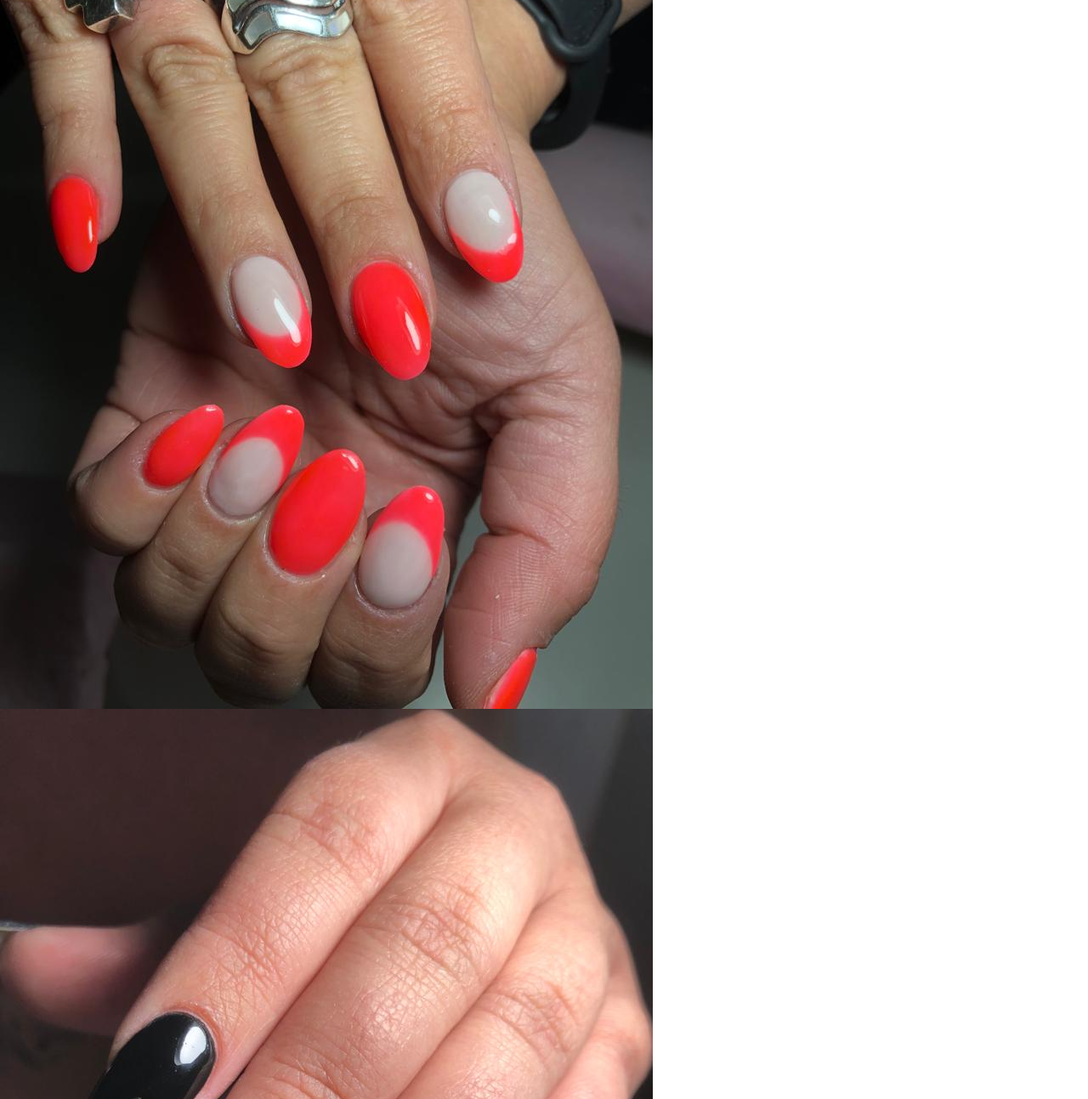
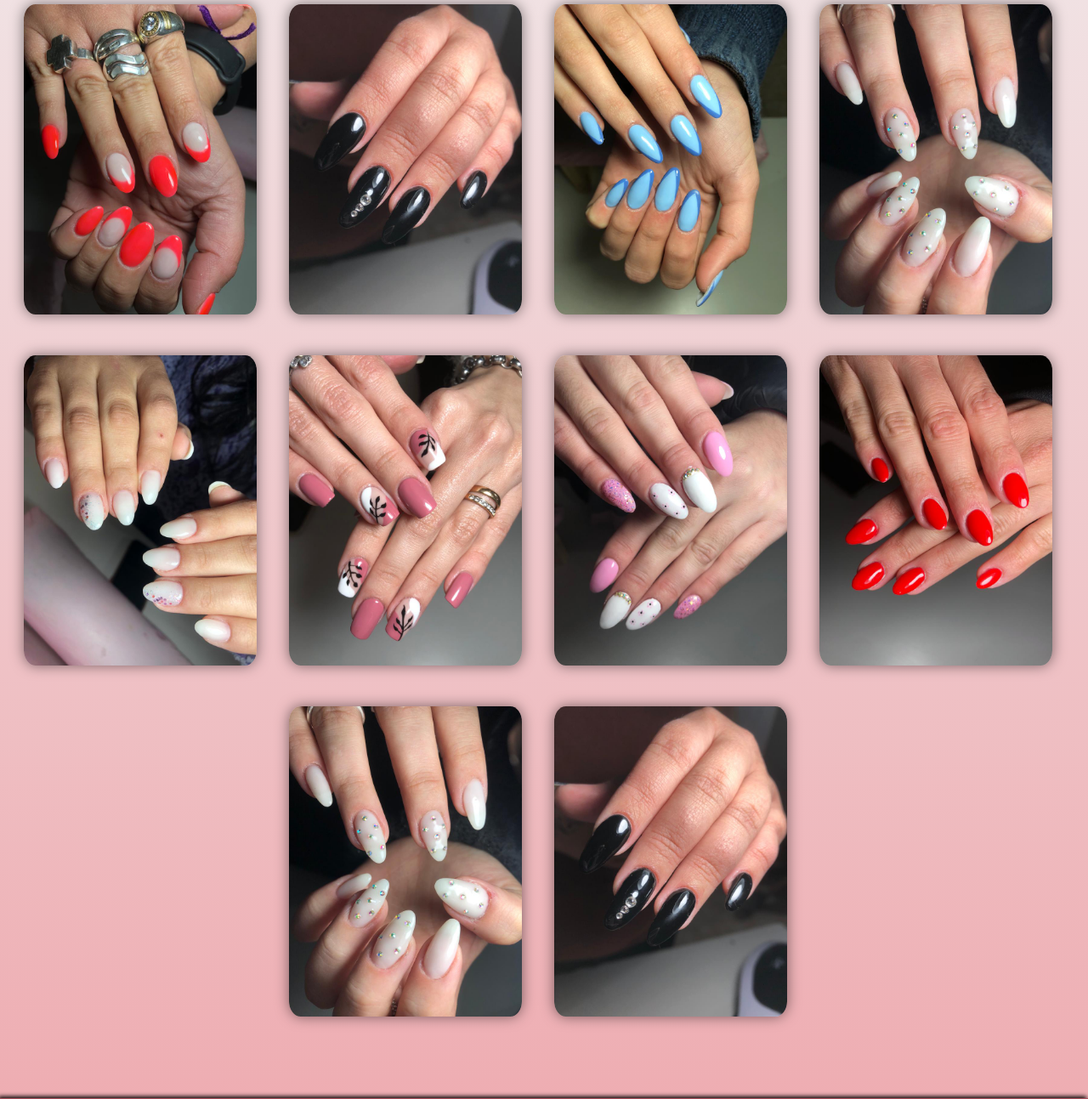
Before and after one commit to sole-arguello/LulyNails, a website: page pages/galeria.html in a window 1280 px wide. Shown: the part 246-1539 px from the top of the page at 85% size. Drawn offline with Linux system fonts and the light colour scheme.

Commit message:
trabajo en galeria aplicando bst

```diff
--- /dev/null
+++ b/SCSS/_contacto.scss
@@ -0,0 +1,3 @@
+.contacto{
+
+}
--- /dev/null
+++ b/SCSS/_galeria.scss
@@ -0,0 +1,19 @@
+.galeria {
+  color: map-get($color-text, text-1);
+  text-shadow: map-get($sombras, sombraText-2);
+  background: map-get($fondos, degrade1);
+  .galeria__title {
+    font-size: 2rem;
+    padding: 5rem 0 2rem 0;
+  }
+  .galeria__box {
+    margin: 0 1rem;
+    .galeria__box--img {
+      .galeria__box--img-img {
+        width: 100%;
+        border-radius: 5%;
+        box-shadow: map-get($sombras, sombraBox-2);
+      }
+    }
+  }
+}
--- a/SCSS/_responsive.scss
+++ b/SCSS/_responsive.scss
@@ -41,6 +41,24 @@
                 font-size: 2rem;
               }
             }
+          }
+        }
+      }
+    }
+  }
+  .galeria {
+    .galeria__title {
+      font-size: 3.5rem;
+      padding: 5rem 0 3rem 0;
+    }
+    .galeria__box {
+      .galeria__box--img {
+        margin: 0 1rem;
+        .galeria__box--img-img {
+          transition: transform 750ms cubic-bezier(0.5, 0, 0.5, 1),
+            opacity 250ms linear;
+          &:hover {
+            transform: scale(1.2);
           }
         }
       }
@@ -154,7 +172,21 @@
       }
     }
   }
+  .galeria {
+    .galeria__title {
+      padding: 5rem 0 3rem 0;
+    }
+    .galeria__box {
+      .galeria__box--img {
+        margin: 0rem;
+        .galeria__box--img-img {
+          width: 95%;
+        }
+      }
+    }
+  }
 }
+
 @include media-breakpoint-up(xxl) {
   .home {
     &__service {
--- a/SCSS/custom.scss
+++ b/SCSS/custom.scss
@@ -13,4 +13,6 @@
 @import "footer";
 @import "servicios";
 @import "nosotros";
+@import "galeria";
+@import "contacto";
 @import "responsive";
--- a/pages/galeria.html
+++ b/pages/galeria.html
@@ -79,17 +79,79 @@
       </nav>
     </header>
 
-    <main class="galeria__container">
-      <h1 class="galeria__titulo">Nuestros trabajos</h1>
-      <div class="galeria__box">
-        <img class="galeria__img" src="../assets/galeria/unias3.jpeg" alt="" />
-        <img class="galeria__img" src="../assets/galeria/unias4.jpeg" alt="" />
-        <img class="galeria__img" src="../assets/galeria/unias5.jpeg" alt="" />
-        <img class="galeria__img" src="../assets/galeria/unias6.jpeg" alt="" />
-        <img class="galeria__img" src="../assets/galeria/unias2.jpeg" alt="" />
-        <img class="galeria__img" src="../assets/galeria/unias7.jpeg" alt="" />
-        <img class="galeria__img" src="../assets/galeria/unias8.jpeg" alt="" />
-        <img class="galeria__img" src="../assets/galeria/unias9.jpeg" alt="" />
+    <main class="galeria py-5">
+      <h1 class="galeria__title text-center">Nuestros trabajos</h1>
+      <div class="galeria__box row justify-content-center">
+        <div class="galeria__box--img col-sm-12 col-md-5 col-xl-3 pb-5">
+          <img
+            class="galeria__box--img-img"
+            src="../assets/galeria/unias3.jpeg"
+            alt="trabajos realizados"
+          />
+        </div>
+        <div class="galeria__box--img col-sm-12 col-md-5 col-xl-3 pb-5">
+          <img
+            class="galeria__box--img-img"
+            src="../assets/galeria/unias4.jpeg"
+            alt="trabajos realizados"
+          />
+        </div>
+        <div class="galeria__box--img col-sm-12 col-md-5 col-xl-3 pb-5">
+          <img
+          class="galeria__box--img-img"
+          src="../assets/galeria/unias5.jpeg"
+          alt="trabajos realizados"
+        />
+        </div>
+        <div class="galeria__box--img col-sm-12 col-md-5 col-xl-3 pb-5">
+          <img
+          class="galeria__box--img-img"
+          src="../assets/galeria/unias6.jpeg"
+          alt="trabajos realizados"
+        />
+        </div>
+        <div class="galeria__box--img col-sm-12 col-md-5 col-xl-3 pb-5">
+          <img
+          class="galeria__box--img-img"
+          src="../assets/galeria/unias2.jpeg"
+          alt="trabajos realizados"
+        />
+        </div>
+        <div class="galeria__box--img col-sm-12 col-md-5 col-xl-3 pb-5">
+          <img
+          class="galeria__box--img-img"
+          src="../assets/galeria/unias7.jpeg"
+          alt="trabajos realizados"
+        />
+        </div>
+        <div class="galeria__box--img col-sm-12 col-md-5 col-xl-3 pb-5">
+          <img
+          class="galeria__box--img-img"
+          src="../assets/galeria/unias8.jpeg"
+          alt="trabajos realizados"
+        />
+        </div>
+        <div class="galeria__box--img col-sm-12 col-md-5 col-xl-3 pb-5">
+                  <img
+          class="galeria__box--img-img"
+          src="../assets/galeria/unias9.jpeg"
+          alt="trabajos realizados"
+        />
+        </div>
+        <div class="galeria__box--img col-sm-12 col-md-5 col-xl-3 pb-5">
+          <img
+          class="galeria__box--img-img"
+          src="../assets/galeria/unias6.jpeg"
+          alt="trabajos realizados"
+        />
+        </div>
+        <div class="galeria__box--img col-sm-12 col-md-5 col-xl-3 pb-5">
+          <img
+            class="galeria__box--img-img"
+            src="../assets/galeria/unias4.jpeg"
+            alt="trabajos realizados"
+          />
+        </div>
       </div>
     </main>
 
```
Also changed, not shown: pages/contacto.html (+19 -19 lines), css/custom.css, 1 other file.
